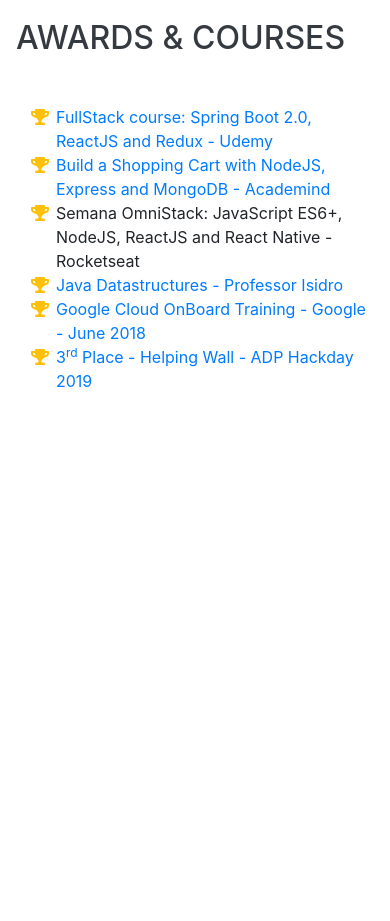
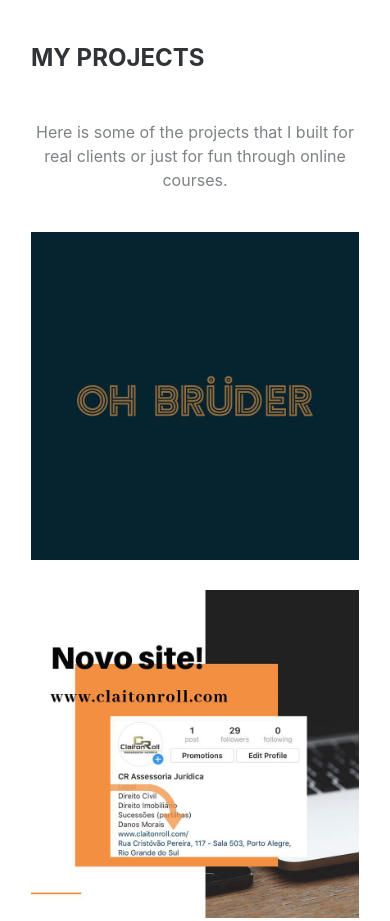
Before and after one commit to vitorgsevero/myPortfolio, a website with bundled scripts: page index.html in a window 390 px wide. Shown: the part 4640-5561 px from the top of the page. Before the commit the page ends 5113 px from the top, so only its background shows below. Built offline with nearby package versions, Linux system fonts and the light colour scheme; a web font is replaced by a local one.

Commit message:
Adding Projects Section

```diff
--- a/css/resume.css
+++ b/css/resume.css
@@ -249,3 +249,45 @@
 a:active {
   color: #000000;
 } */
+
+.photo-gallery {
+  color: #313437;
+  background-color: #fff;
+}
+
+.photo-gallery p {
+  color: #7d8285;
+}
+
+.photo-gallery h2 {
+  font-weight: bold;
+  margin-bottom: 40px;
+  padding-top: 40px;
+  color: inherit;
+}
+
+@media (max-width:767px) {
+  .photo-gallery h2 {
+    margin-bottom: 25px;
+    padding-top: 25px;
+    font-size: 24px;
+  }
+}
+
+.photo-gallery .intro {
+  font-size: 16px;
+  max-width: 500px;
+  margin: 0 auto 40px;
+}
+
+.photo-gallery .intro p {
+  margin-bottom: 0;
+}
+
+.photo-gallery .photos {
+  padding-bottom: 20px;
+}
+
+.photo-gallery .item {
+  padding-bottom: 30px;
+}
--- a/index.html
+++ b/index.html
@@ -27,6 +27,8 @@
 
   <link rel="shortcut icon" href="/img/icon.png" type="image/x-icon">
 
+  <link rel="stylesheet" href="https://cdnjs.cloudflare.com/ajax/libs/lightbox2/2.8.2/css/lightbox.min.css">
+
 </head>
 
 <body id="page-top">
@@ -45,9 +47,6 @@
     <div class="collapse navbar-collapse" id="navbarSupportedContent">
       <ul class="navbar-nav">
         <li class="nav-item">
-          <a class="nav-link js-scroll-trigger" href="#about">About</a>
-        </li>
-        <li class="nav-item">
           <a class="nav-link js-scroll-trigger" href="#experience">Experience</a>
         </li>
         <li class="nav-item">
@@ -57,7 +56,10 @@
           <a class="nav-link js-scroll-trigger" href="#skills">Skills</a>
         </li>
         <li class="nav-item">
-          <a class="nav-link js-scroll-trigger" href="#interests">Interests</a>
+          <a class="nav-link js-scroll-trigger" href="#interests">Interests </a>
+        </li>
+        <li class="nav-item">
+          <a class="nav-link js-scroll-trigger" href="#projects">Projects </a>
         </li>
         <li class="nav-item">
           <a class="nav-link js-scroll-trigger" href="#awards">Awards</a>
@@ -301,6 +303,50 @@
 
     <hr class="m-0">
 
+    <section class="resume-section p-3 p-lg-5 d-flex align-items-center" id="projects">
+      <div class="photo-gallery">
+        <div class="container">
+          <div class="intro">
+            <h2 class="mb-5">My Projects</h2>
+            <p class="text-center"> Here is some of the projects that I built for real clients or just for fun through
+              online courses. </p>
+          </div>
+
+          <div class="row photos">
+            <div class="col-sm-6 col-md-4 col-lg-3 item">
+              <a href="https://vitorgsevero.github.io/ohBruderWebsite/" data-lightbox="photos" target="_blank">
+                <img class="img-fluid" src="/img/ohbruder.jpg">
+              </a>
+            </div>
+
+            <div class="col-sm-6 col-md-4 col-lg-3 item">
+              <a href="https://www.claitonroll.com/" data-lightbox="photos" target="_blank">
+                <img class="img-fluid" src="/img/cr.jpg">
+              </a>
+            </div>
+
+            <div class="col-sm-6 col-md-4 col-lg-3 item">
+              <a href="https://dashboard.heroku.com/account" data-lightbox="photos" target="_blank">
+                <img class="img-fluid" src="/img/spring-react.jpg">
+              </a>
+            </div>
+
+            <div class="col-sm-6 col-md-4 col-lg-3 item">
+              <a href="https://dashboard.heroku.com/account" data-lightbox="photos" target="_blank">
+                <img class="img-fluid" src="/img/shopping-cart.jpg">
+              </a>
+            </div>
+
+          </div>
+        </div>
+      </div>
+
+
+    </section>
+
+
+    <hr class="m-0">
+
     <section class="resume-section p-3 p-lg-5 d-flex align-items-center" id="awards">
       <div class="w-100">
         <h2 class="mb-5">Awards &amp; Courses</h2>
@@ -319,9 +365,11 @@
             </a>
           </li>
 
-          <li>
+          <!-- <li>
             <i class="fa-li fa fa-trophy text-warning"></i>
-            Semana OmniStack: JavaScript ES6+, NodeJS, ReactJS and React Native - Rocketseat </li>
+            Semana OmniStack: JavaScript ES6+, NodeJS, ReactJS and React Native - Rocketseat
+          </li>
+           -->
           <li>
             <i class="fa-li fa fa-trophy text-warning"></i>
             <a href="https://drive.google.com/file/d/1T5M_tUO4_5sNrQFAxJf0EUz4FfGrzkW6/view?usp=sharing"
```
Also changed, not shown: css/resume.min.css, img/cr.jpg (added), img/ohbruder.jpg (added), img/shopping-cart.jpg (added), img/spring-react.jpg (added).
